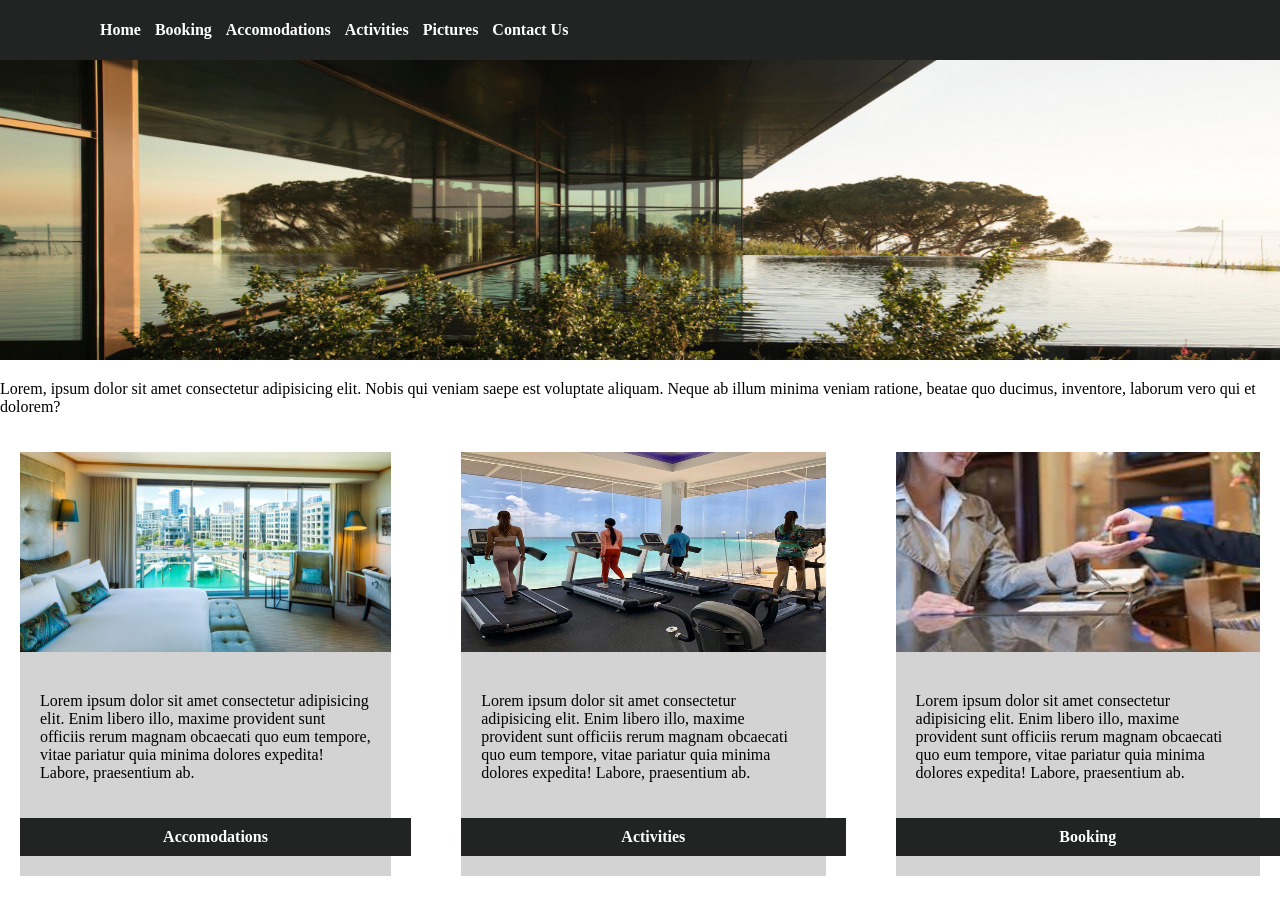
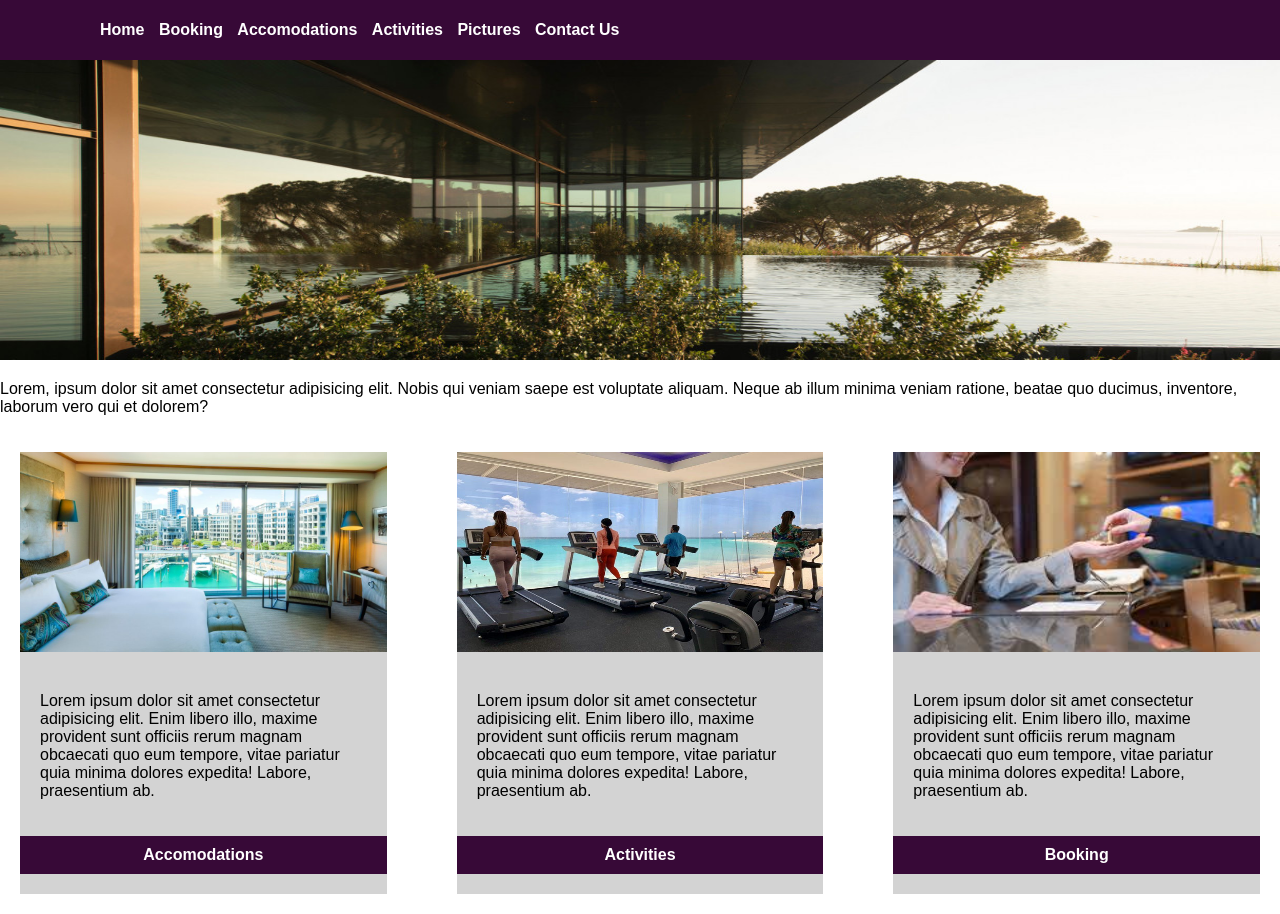
Before and after one commit to geoffrey-odari2/resort, a plain HTML site: page index.html in a window 1280 px wide. Drawn offline with Linux system fonts and the light colour scheme.

Commit message:
added purple styling

```diff
--- a/css/style.css
+++ b/css/style.css
@@ -1,10 +1,10 @@
 body{
     padding:0px;
     margin:0px;
+    font-family: sans-serif;
 }
-
 .menu{
-    background: rgb(34, 36, 36);
+    background: rgb(55, 9, 55);
     padding: 5px;
     padding-left: 50px;
     margin:0;
@@ -47,11 +47,12 @@ body{
     display:block;
     text-align: center;
     text-decoration: none;
-    padding:10px;
+    padding-top:10px;
+    padding-bottom:10px;
     width:100%;
     color:white;
     border:none;
-    background: rgb(34, 36, 36);
+    background: rgb(55, 9, 55);
     cursor: pointer;
     font-weight: bold;
 
```
